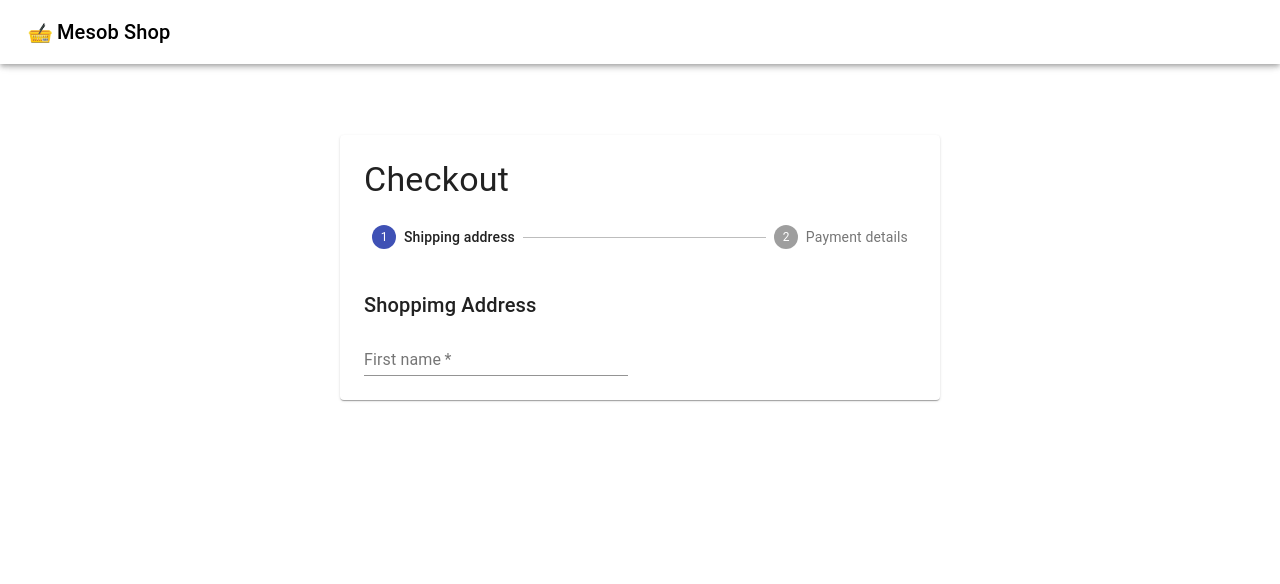
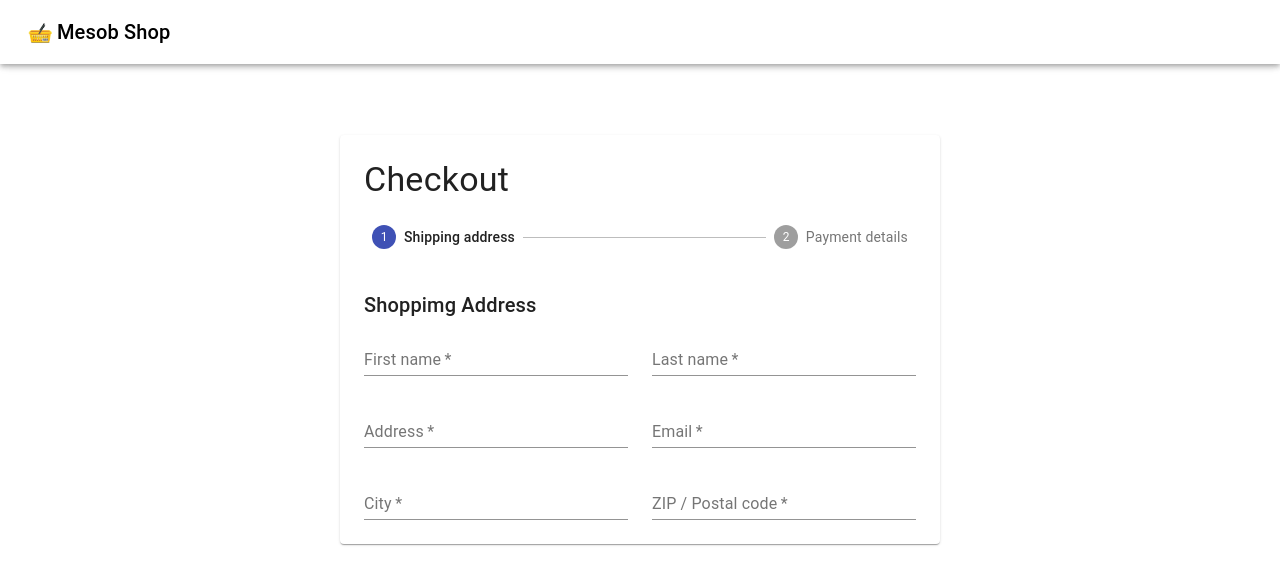
Before and after one commit to Samitti/E-Commerce-React, a React (Create React App) app: page /checkout in a window 1280 px wide. Shown: the top 584 px of the page. Built offline with nearby package versions, Linux system fonts and the light colour scheme; no server answers.

Commit message:
add addres form fields

```diff
--- a/src/Components/CheckoutForm/AddressForm.jsx
+++ b/src/Components/CheckoutForm/AddressForm.jsx
@@ -14,6 +14,11 @@
                 <form onSubmit=''>
                     <Grid container spacing={3}>
                         <FormInput required name='firstName' label='First name' />
+                        <FormInput required name='lastName' label='Last name' />
+                        <FormInput required name='address1' label='Address' />
+                        <FormInput required name='email' label='Email' />
+                        <FormInput required name='city' label='City' />
+                        <FormInput required name='zip' label='ZIP / Postal code' />
                     </Grid>
                 </form>
             </FormProvider>
```
